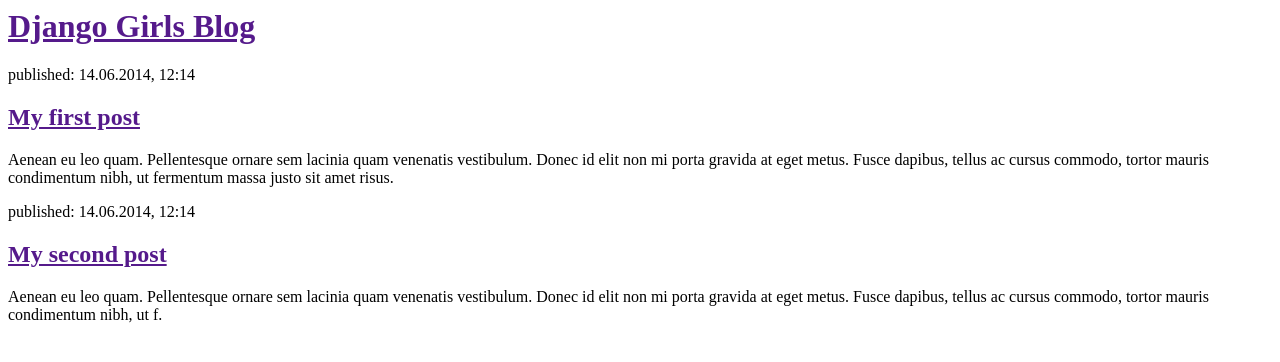
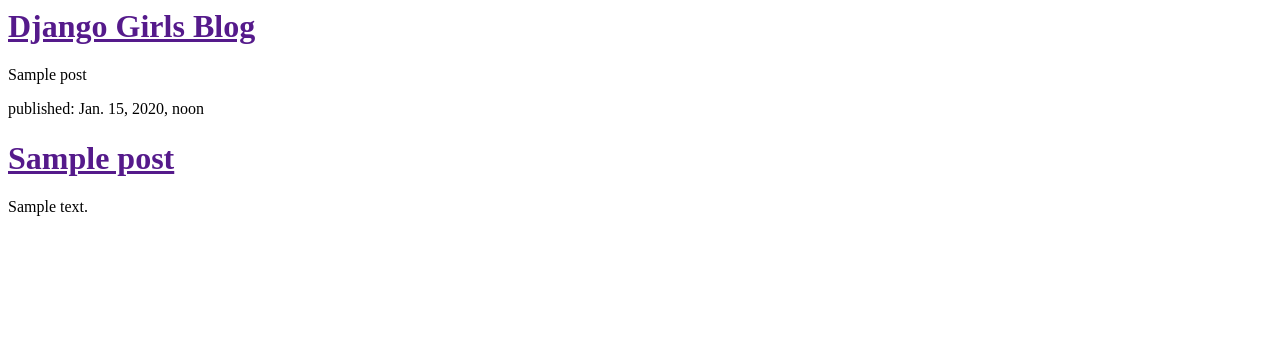
Before and after one commit to ShirHazan/my-first-blog, a Django app: template blog/templates/blog/post_list.html in a window 1280 px wide. Shown: the top 362 px of the page. Run offline with Django 3.2, Linux system fonts and the light colour scheme; the template is opened without the code that fills it: values that come from a table or form of the project are taken from there, others are empty; tables that the repository leaves empty hold one stand-in row (values such as "Sample post").

Commit message:
modified template to show post

```diff
--- a/blog/templates/blog/post_list.html
+++ b/blog/templates/blog/post_list.html
@@ -7,16 +7,24 @@
             <h1><a href="">Django Girls Blog</a></h1>
         </div>
 
-        <div>
+      <!--  <div>
             <p>published: 14.06.2014, 12:14</p>
             <h2><a href="">My first post</a></h2>
             <p>Aenean eu leo quam. Pellentesque ornare sem lacinia quam venenatis vestibulum. Donec id elit non mi porta gravida at eget metus. Fusce dapibus, tellus ac cursus commodo, tortor mauris condimentum nibh, ut fermentum massa justo sit amet risus.</p>
-        </div>
+        </div>-->
 
-        <div>
-            <p>published: 14.06.2014, 12:14</p>
-            <h2><a href="">My second post</a></h2>
-            <p>Aenean eu leo quam. Pellentesque ornare sem lacinia quam venenatis vestibulum. Donec id elit non mi porta gravida at eget metus. Fusce dapibus, tellus ac cursus commodo, tortor mauris condimentum nibh, ut f.</p>
-        </div>
+        {% for post in posts %}
+        {{ post }}
+        {% endfor %}
+
+        {% for post in posts %}
+            <div>
+                <p>published: {{ post.published_date }}</p>
+                <h1><a href="">{{ post.title }}</a></h1>
+                <p>{{ post.text|linebreaks }}</p>
+            </div>
+        {% endfor %}
+
+
     </body>
 </html>
```
Also changed, not shown: blog/views.py (+6 -2 lines).
